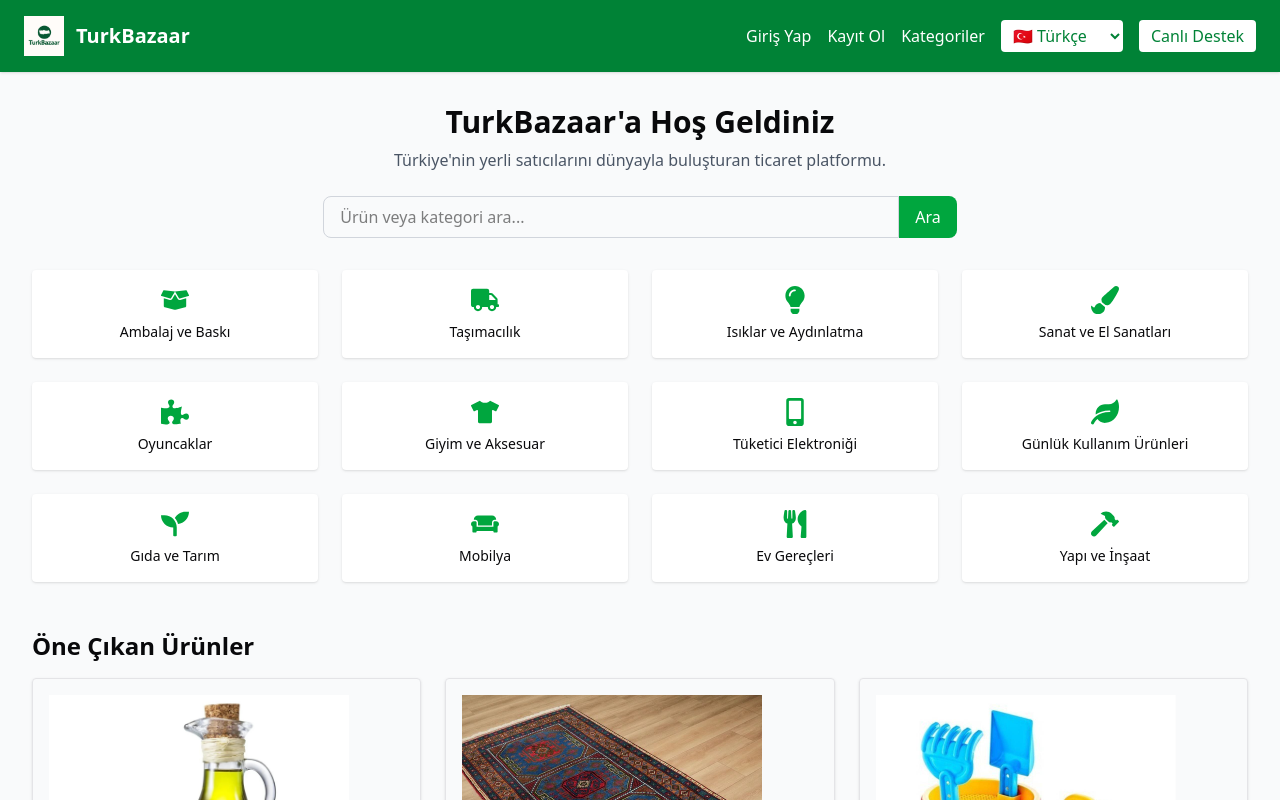
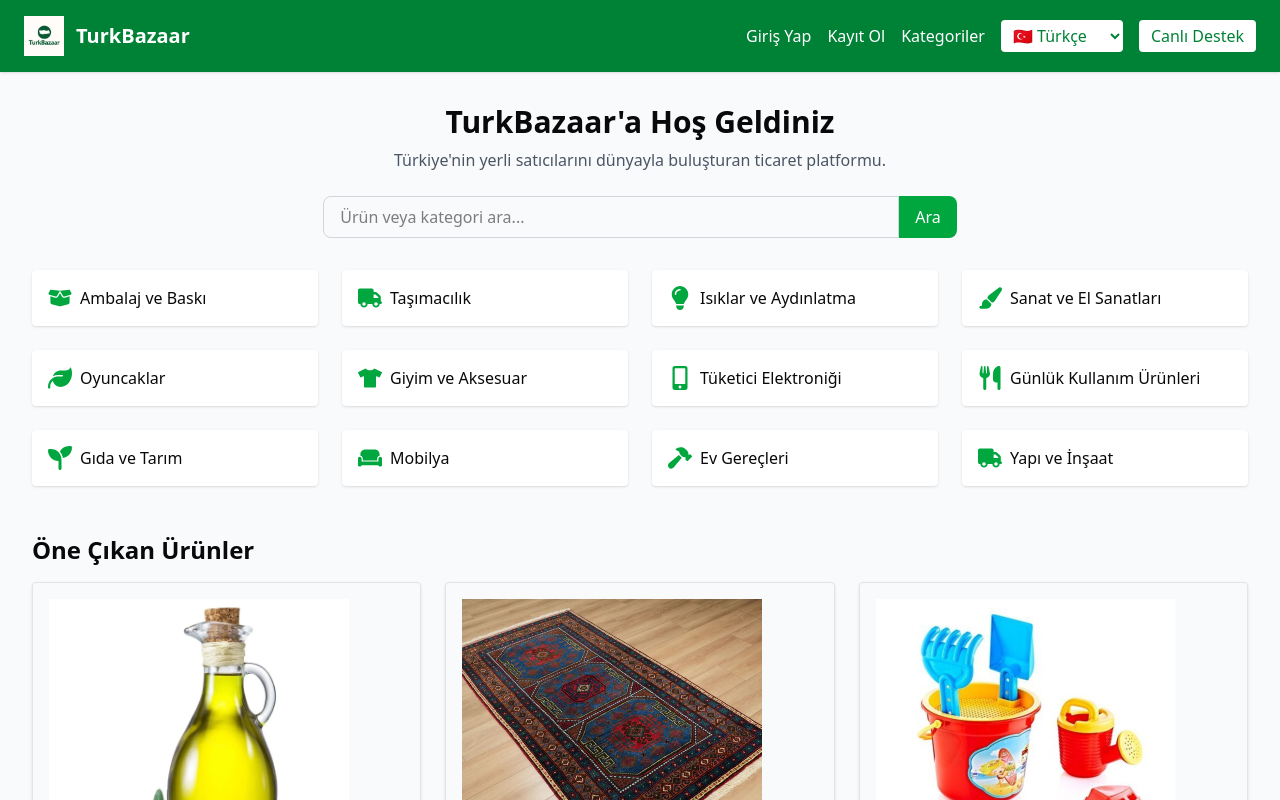
Before and after one commit to markasyon/turkbazaar-ui-js, a Next.js app: page / in a window 1280 px wide. Shown: the top 800 px of the page. Built offline with nearby package versions, Linux system fonts and the light colour scheme.

Commit message:
Ana sayfa ikonlar düzeltildi, build tamamlandı

```diff
--- a/app/page.jsx
+++ b/app/page.jsx
@@ -1,20 +1,58 @@
 'use client';
 
-import Image from 'next/image'; import Link from 'next/link'; import { useState } from 'react'; import UrunKarti from '@/components/UrunKarti'; import { FaBoxOpen, FaTruck, FaLightbulb, FaPaintBrush, FaPuzzlePiece, FaTshirt, FaMobileAlt, FaLeaf, FaSeedling, FaCouch, FaUtensils, FaHammer } from 'react-icons/fa';
+import Image from 'next/image';
+import Link from 'next/link';
+import { useState } from 'react';
+import UrunKarti from '@/components/UrunKarti';
 
-export default function AnaSayfa() { const [lang, setLang] = useState('TR');
+// İkonları doğru paketlerden ayırarak import ediyoruz
+import {
+  FaBoxOpen,
+  FaTruck,
+  FaLightbulb,
+  FaPaintbrush,
+  FaLeaf,
+  FaCouch,
+  FaUtensils,
+  FaHammer,
+  FaSeedling,
+} from 'react-icons/fa6';
 
-const kategoriler = [ { isim: 'Ambalaj ve Baskı', ikon: <FaBoxOpen size={28} /> }, { isim: 'Taşımacılık', ikon: <FaTruck size={28} /> }, { isim: 'Isıklar ve Aydınlatma', ikon: <FaLightbulb size={28} /> }, { isim: 'Sanat ve El Sanatları', ikon: <FaPaintBrush size={28} /> }, { isim: 'Oyuncaklar', ikon: <FaPuzzlePiece size={28} /> }, { isim: 'Giyim ve Aksesuar', ikon: <FaTshirt size={28} /> }, { isim: 'Tüketici Elektroniği', ikon: <FaMobileAlt size={28} /> }, { isim: 'Günlük Kullanım Ürünleri', ikon: <FaLeaf size={28} /> }, { isim: 'Gıda ve Tarım', ikon: <FaSeedling size={28} /> }, { isim: 'Mobilya', ikon: <FaCouch size={28} /> }, { isim: 'Ev Gereçleri', ikon: <FaUtensils size={28} /> }, { isim: 'Yapı ve İnşaat', ikon: <FaHammer size={28} /> }, ];
+import {
+  FaTshirt,
+  FaMobileAlt
+} from 'react-icons/fa';
 
-return ( <div className="min-h-screen bg-gray-50 flex flex-col justify-between"> {/* ÜST ŞERİT */} <header className="bg-green-700 text-white px-6 py-4 flex justify-between items-center shadow relative"> <div className="flex items-center gap-3"> <Image src="/logo.png" alt="TurkBazaar Logosu" width={40} height={40} /> <span className="text-xl font-bold">TurkBazaar</span> </div>
+export default function AnaSayfa() {
+  const [lang, setLang] = useState('TR');
+
+  const kategoriler = [
+    { ad: 'Ambalaj ve Baskı', icon: <FaBoxOpen size={24} /> },
+    { ad: 'Taşımacılık', icon: <FaTruck size={24} /> },
+    { ad: 'Isıklar ve Aydınlatma', icon: <FaLightbulb size={24} /> },
+    { ad: 'Sanat ve El Sanatları', icon: <FaPaintbrush size={24} /> },
+    { ad: 'Oyuncaklar', icon: <FaLeaf size={24} /> },
+    { ad: 'Giyim ve Aksesuar', icon: <FaTshirt size={24} /> },
+    { ad: 'Tüketici Elektroniği', icon: <FaMobileAlt size={24} /> },
+    { ad: 'Günlük Kullanım Ürünleri', icon: <FaUtensils size={24} /> },
+    { ad: 'Gıda ve Tarım', icon: <FaSeedling size={24} /> },
+    { ad: 'Mobilya', icon: <FaCouch size={24} /> },
+    { ad: 'Ev Gereçleri', icon: <FaHammer size={24} /> },
+    { ad: 'Yapı ve İnşaat', icon: <FaTruck size={24} /> },
+  ];
+
+  return (
+    <div className="min-h-screen bg-gray-50 flex flex-col justify-between">
+      {/* ÜST ŞERİT */}
+      <header className="bg-green-700 text-white px-6 py-4 flex justify-between items-center shadow relative">
+        <div className="flex items-center gap-3">
+          <Image src="/logo.png" alt="TurkBazaar Logosu" width={40} height={40} />
+          <span className="text-xl font-bold">TurkBazaar</span>
+        </div>
 
         <div className="flex items-center gap-4">
-      <Link href="/giris-yap" className="hover:underline">
-        Giriş Yap
-      </Link>
-      <Link href="/kayit-ol" className="hover:underline">
-        Kayıt Ol
-      </Link>
+          <Link href="/giris-yap" className="hover:underline">Giriş Yap</Link>
+          <Link href="/kayit-ol" className="hover:underline">Kayıt Ol</Link>
 
           {/* Kategoriler Açılır Menü */}
           <div className="relative group">
@@ -22,8 +60,8 @@ return ( <div className="min-h-screen bg-gray-50 flex flex-col justify-between">
             <div className="absolute hidden group-hover:block bg-white text-black shadow-md rounded mt-2 p-2 w-48 z-50">
               {kategoriler.map((kat, i) => (
                 <div key={i} className="px-2 py-1 hover:bg-gray-100 cursor-pointer text-sm flex items-center gap-2">
-              <span>{kat.ikon}</span>
-              <span>{kat.isim}</span>
+                  {kat.icon}
+                  {kat.ad}
                 </div>
               ))}
             </div>
@@ -43,7 +81,6 @@ return ( <div className="min-h-screen bg-gray-50 flex flex-col justify-between">
             <option value="KO">🇰🇷 한국어</option>
           </select>
 
-      {/* Canlı Destek (WhatsApp Bağlantısı) */}
           <a
             href="https://wa.me/905551112233"
             target="_blank"
@@ -59,9 +96,7 @@ return ( <div className="min-h-screen bg-gray-50 flex flex-col justify-between">
       <main className="p-8">
         <div className="max-w-6xl mx-auto text-center">
           <h1 className="text-3xl font-bold mb-2">TurkBazaar&apos;a Hoş Geldiniz</h1>
-      <p className="text-gray-600 mb-6">
-        Türkiye&apos;nin yerli satıcılarını dünyayla buluşturan ticaret platformu.
-      </p>
+          <p className="text-gray-600 mb-6">Türkiye&apos;nin yerli satıcılarını dünyayla buluşturan ticaret platformu.</p>
         </div>
 
         {/* ARAMA */}
@@ -81,10 +116,10 @@ return ( <div className="min-h-screen bg-gray-50 flex flex-col justify-between">
           {kategoriler.map((kategori, index) => (
             <div
               key={index}
-          className="bg-white p-4 rounded shadow hover:shadow-lg transition cursor-pointer flex flex-col items-center"
+              className="bg-white p-4 rounded shadow hover:shadow-lg transition cursor-pointer flex items-center gap-2"
             >
-          <div className="text-green-600 text-2xl mb-2">{kategori.ikon}</div>
-          <p className="font-medium text-center text-sm">{kategori.isim}</p>
+              <div className="text-green-600 text-2xl">{kategori.icon}</div>
+              <p className="font-medium">{kategori.ad}</p>
             </div>
           ))}
         </div>
@@ -130,5 +165,5 @@ return ( <div className="min-h-screen bg-gray-50 flex flex-col justify-between">
         </div>
       </footer>
     </div>
-
-); }
+  );
+}
```
Also changed, not shown: 1 other file (tests, documents, lock files or other folders). Lines whose indentation alone changed are shown as unchanged.
